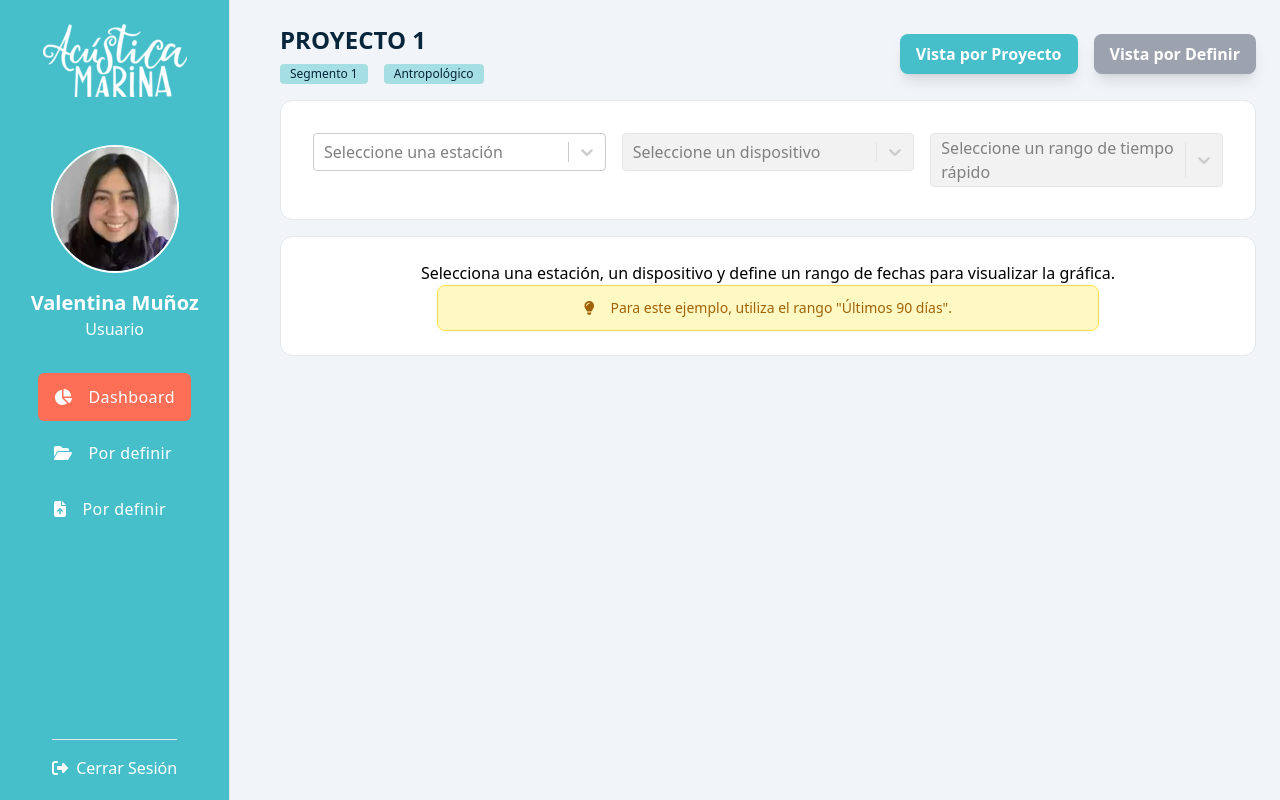
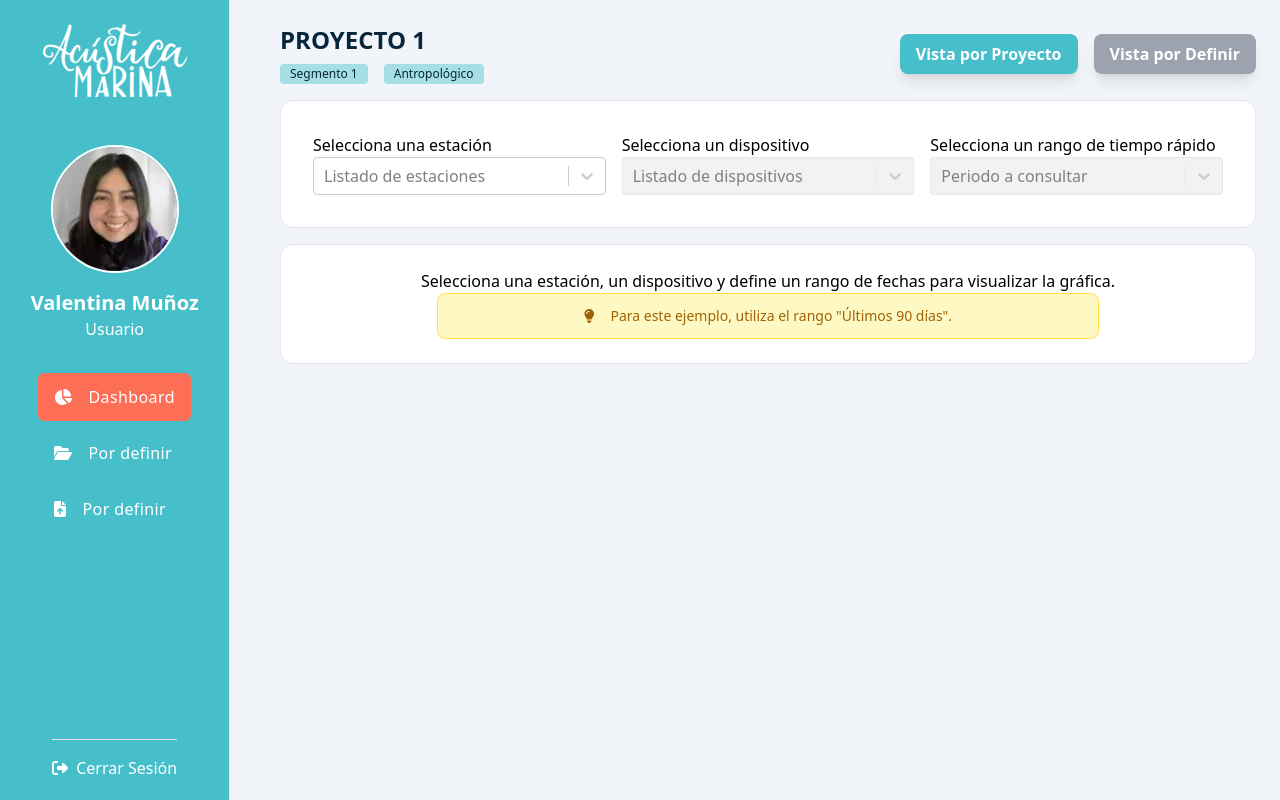
Before and after one commit to vnasp/dashboard-frontend-user, a React (Vite) app: page / in a window 1280 px wide. Built offline with nearby package versions, Linux system fonts and the light colour scheme; what react-plotly.js would draw is missing.

Commit message:
Improve accesibility

```diff
--- a/src/components/Dashboard/DeviceSelector.jsx
+++ b/src/components/Dashboard/DeviceSelector.jsx
@@ -94,13 +94,23 @@ export default function DeviceSelector() {
 
   return (
     <section className="devices-selectors">
+      <div className="flex flex-col">
+        <label htmlFor="station-select" id="station-label">
+          Selecciona una estación
+        </label>
         <Select
           id="station-select"
           onChange={handleStationChange}
           options={stationOptions}
-        placeholder="Seleccione una estación"
+          placeholder="Listado de estaciones"
           value={selectedStation}
+          aria-labelledby="station-label"
         />
+      </div>
+      <div className="flex flex-col">
+        <label htmlFor="device-select" id="device-label">
+          Selecciona un dispositivo
+        </label>
         <Select
           id="device-select"
           onChange={handleDeviceChange}
@@ -112,22 +122,33 @@ export default function DeviceSelector() {
                 }))
               : []
           }
-        placeholder="Seleccione un dispositivo"
+          placeholder="Listado de dispositivos"
           value={selectedDevice}
           isDisabled={!selectedStation}
+          aria-labelledby="device-label"
         />
-      <div>
+      </div>
+      <div className="flex flex-col">
+        <label htmlFor="time-select" id="time-label">
+          Selecciona un rango de tiempo rápido
+        </label>
         <Select
           id="time-select"
           onChange={handleTimeRangeChange}
           options={timeOptions}
-          placeholder="Seleccione un rango de tiempo rápido"
+          placeholder="Periodo a consultar"
           value={selectedTimeRange}
           getOptionLabel={(option) => option.label}
           getOptionValue={(option) => option.id}
           isDisabled={!selectedStation}
+          aria-labelledby="time-label"
         />
         {selectedTimeRange && selectedTimeRange.id === "custom" && (
+          <>
+            <div className="fle flex-col">
+              <label htmlFor="date-picker" id="date-picker-label">
+                Selecciona un rango de fechas
+              </label>
               <DatePicker
                 selectsRange={true}
                 startDate={selectedDates[0]}
@@ -136,7 +157,10 @@ export default function DeviceSelector() {
                 isClearable={true}
                 placeholderText="Selecciona un rango de fechas"
                 dateFormat="yyyy-MM-dd"
+                aria-labelledby="date-picker-label"
               />
+            </div>
+          </>
         )}
       </div>
     </section>
```
Lines whose indentation alone changed are shown as unchanged.
